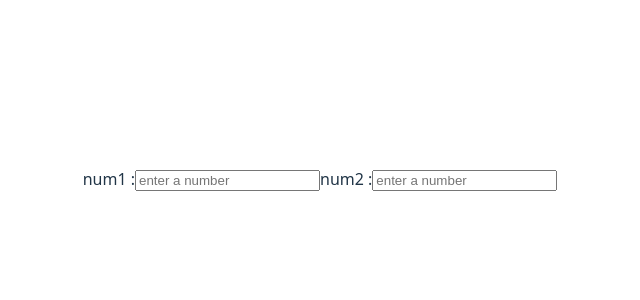
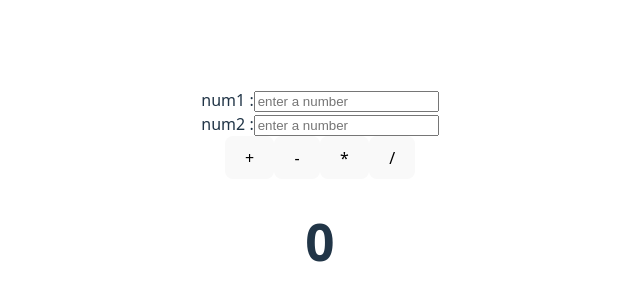
Before and after one commit to Eb1n-Babu/calculator_React, a React (Vite) app: page / in a window 1280 px wide. Shown: the part 204-504 px from the top of the page, without its empty margins (320-960 px from the left). Built offline with nearby package versions, Linux system fonts and the light colour scheme.

Commit message:
feat: add basic calculator component with arithmetic operations and dynamic state

```diff
--- a/src/components/Calculator.jsx
+++ b/src/components/Calculator.jsx
@@ -1,18 +1,21 @@
 import React from 'react';
 
 function Calculator() {
-    const [value, setValue] = React.useState('');
-    const [value1, setValue1] = React.useState('');
-    const change =(e)=>{
-        setValue(e.target.value);
-        setValue1(e.target.value);
+    const [num, setNum] = React.useState({num1: 0, num2: 0,sum: 0,sub: 0,div: 0,mul: 0});
+
+    const onchange = (e) => {
+        setNum({...num,[e.target.name]: e.target.value});
     }
+
     return (
         <div>
-            <label>num1 :<input type="text" placeholder="enter a number" onChange={change} value={value} /></label>
-            <label>num2 :<input type="text" placeholder="enter a number" onChange={change} value={value1}/></label>
-            <h1>{value}</h1>
-            <h1>{value1}</h1>
+            <label>num1 :<input name="num1" type="text" placeholder="enter a number" onChange={onchange} /></label><br/>
+            <label>num2 :<input name="num2" type="text" placeholder="enter a number" onChange={onchange} /></label><br/>
+            <button onClick={()=>setNum({...num,sum:parseFloat(num.num1)+parseFloat(num.num2)})}>+</button>
+            <button onClick={()=>setNum({...num,sum:parseFloat(num.num1)-parseFloat(num.num2)})}>-</button>
+            <button onClick={()=>setNum({...num,sum:parseFloat(num.num1)*parseFloat(num.num2)})}>*</button>
+            <button onClick={()=>setNum({...num,sum:parseFloat(num.num1)/parseFloat(num.num2)})}>/</button>
+            <h1>{num.sum}</h1>
         </div>
     );
 }
```
